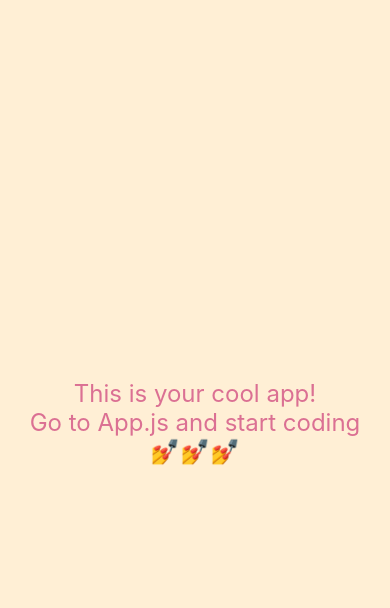
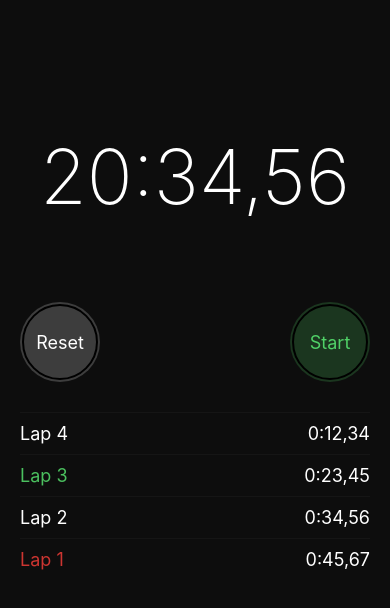
Before and after one commit to Technigo/project-react-native-app, a React Native app: screen / in a window 390 px wide. Shown: the top 608 px of the page. Built offline with nearby package versions, Linux system fonts and the light colour scheme.

Commit message:
first push buildning a stopwatch in React Native

```diff
--- a/App.js
+++ b/App.js
@@ -1,26 +1,156 @@
 import React from "react"
 import styled from "styled-components/native"
+import { StyleSheet, Text, View, ScrollView } from 'react-native';
+import moment from 'moment';
 
-const App = () => {
+const DATA = {
+  timer: 1234567,
+  laps: [12345, 23456, 34567, 45678],
+}
+
+function Timer({ interval, style }) {
+  const duration = moment.duration(interval)
+  const centiseconds = Math.floor(duration.milliseconds() / 10)
+  return <Text style={style}>
+    {duration.minutes()}:{duration.seconds()},{centiseconds}
+  </Text>
+}
+
+function RoundButton({ title, color, background }) {
   return (
-    <Container>
-      <Title>This is your cool app!</Title>
-      <Title>Go to App.js and start coding</Title>
-      <Title>💅💅💅</Title>
-    </Container>
+    <View style={[styles.button, { backgroundColor: background }]}>
+      <View style={styles.buttonBorder}>
+        <Text style={[styles.buttonTitle, { color }]}>{title}</Text>
+      </View>
+    </View>
   )
 }
 
-const Container = styled.View`
-  flex: 1;
-  background-color: papayawhip;
-  justify-content: center;
-  align-items: center;
-`
+function Lap({ number, interval, fastest, slowest }) {
+  const lapStyle = [
+    styles.lapText,
+    fastest && styles.fastest, //if the lap is = (&&) fastest will the styles.fastest implement
+    slowest && styles.slowest //if the lap is = (&&) slowest will the styles.fastest implement
+  ]
+  return (
+    <View style={styles.lap}>
+      <Text style={lapStyle}>Lap {number}</Text>
+      <Timer style={styles.lapText} interval={interval} />
+    </View>
+  )
+}
 
-const Title = styled.Text`
-  font-size: 24px;
-  color: palevioletred;
-`
 
-export default App
+function LapsTable({ laps }) {
+  const finishedLaps = laps.slice(1)
+  let min = Number.MAX_SAFE_INTEGER
+  let max = Number.MIN_SAFE_INTEGER
+  if (finishedLaps.length > 2) {
+    finishedLaps.forEach(lap => {  //maybe change to map instead?
+      if (lap < min) min = lap
+      if (lap > max) max = lap
+    })
+  }
+  return (
+    <ScrollView style={styles.scrollView}>
+      {laps.map((lap, index) => (
+        <Lap
+          key={laps.length - index}
+          number={laps.length - index}
+          interval={lap}
+          fastest={lap === min} // fastest when the lap is equal to the lowest time
+          slowest={lap === max} //slowest when the time is equal to the highest time
+        />
+      ))}
+    </ScrollView>
+  )
+}
+
+function ButtonsRow({ children }) {
+  return (
+    <View style={styles.buttonsRow}>{children}</View>
+  )
+}
+
+
+
+
+
+export default function App() {
+  return (
+    <View style={styles.container}>
+      <Timer interval={DATA.timer} style={styles.timer} />
+      <ButtonsRow>
+        <RoundButton title='Reset' color='#FFFFFF' background='#3D3D3D' />
+        <RoundButton title='Start' color='#50D167' background='#1B361F' />
+      </ButtonsRow>
+      <LapsTable laps={DATA.laps} />
+    </View>
+
+  )
+}
+
+
+const styles = StyleSheet.create({
+  container: {
+    flex: 1,
+    backgroundColor: '#0D0D0D',
+    alignItems: 'center',
+    paddingTop: 130,
+    paddingHorizontal: 20,
+  },
+  timer: {
+    color: '#FFFFFF',
+    fontSize: 76,
+    fontWeight: '200'
+  },
+  button: {
+    width: 80,
+    height: 80,
+    borderRadius: 40,
+    justifyContent: 'center',
+    alignItems: 'center',
+  },
+  buttonTitle: {
+    fontSize: 18,
+
+  },
+  buttonBorder: {
+    width: 76,
+    height: 76,
+    borderRadius: 38,
+    borderWidth: 2,
+    justifyContent: 'center',
+    alignItems: 'center',
+  },
+  buttonsRow: {
+    flexDirection: 'row',
+    alignSelf: 'stretch',
+    justifyContent: 'space-between',
+    marginTop: 80,
+    marginBottom: 30, //the space between buttons and laps
+  },
+  lap: {
+    flexDirection: 'row',
+    justifyContent: 'space-between',
+    borderColor: '#151515',
+    borderTopWidth: 1,
+    paddingVertical: 10, //the space between the lines
+  },
+  lapText: {
+    color: '#FFFFFF',
+    fontSize: 18,
+  },
+  scrollView: {
+    //makes the laps and the time go apart on the screen
+    alignSelf: 'stretch',
+  },
+  fastest: {
+    color: '#4BC05F',
+  },
+  slowest: {
+    color: '#CC3531'
+  }
+
+
+});
--- a/package.json
+++ b/package.json
@@ -9,6 +9,7 @@
   },
   "dependencies": {
     "expo": "^35.0.0",
+    "moment": "^2.24.0",
     "react": "16.8.3",
     "react-dom": "16.8.3",
     "react-native": "https://github.com/expo/react-native/archive/sdk-35.0.0.tar.gz",
```
Also changed, not shown: 1 other file (tests, documents, lock files or other folders).
